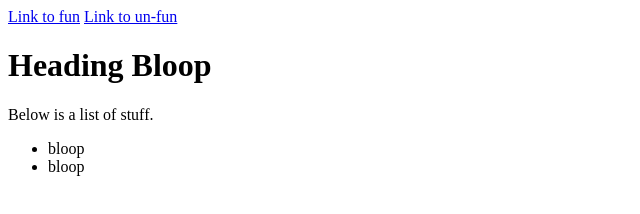
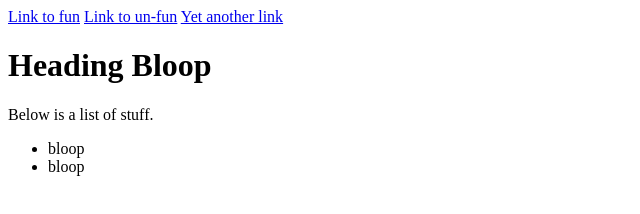
Before and after one commit to sokymo/p02-git-demo, a plain HTML site: page index.html in a window 1280 px wide. Shown: the whole page, without its empty margins (0-640 px from the left). Drawn offline with Linux system fonts and the light colour scheme.

Commit message:
Added a third link to the navigation.

```diff
--- a/index.html
+++ b/index.html
@@ -11,6 +11,7 @@
 		<nav>
 			<a href="#">Link to fun</a>
 			<a href="#">Link to un-fun</a>
+			<a href="#">Yet another link</a>
 		</nav>
 
 		<h1>Heading Bloop</h1>
```
